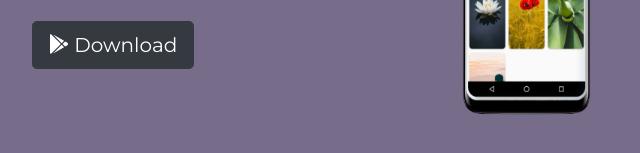
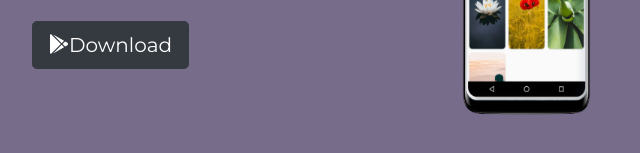
Before and after one commit to singhgurkirat/Wall-Droid, a plain HTML site: page index.html in a window 1280 px wide. Shown: the part 403-556 px from the top of the page, 160-800 px from the left. Drawn offline with nearby package versions, Linux system fonts and the light colour scheme.

Commit message:
Wall Droid Wallpaper app

```diff
--- a/index.html
+++ b/index.html
@@ -77,11 +77,10 @@
 
         <div class="col-lg-6">
           <h1 class="big-heading">Make A Phone Beautiful Space!</h1>
-          <button type="button" class="btn btn-dark btn-lg download-button"><i class="fab fa-google-play"></i><a href="application/walldroid.apk" download>
-       </a>Download</button>
+          <a a href="application/walldroid.apk" download type="button" aria-pressed="true"  class="btn btn-dark btn-lg download-button"><i class="fab fa-google-play"></i>Download</a>
      </div>
         <div class="col-lg-6">
-          <img class="title-image" src="images/samsung.png" alt="iphone-mockup">
+          <img class="title-image" src="images/samsung.png" alt="Samsung-mockup">
         </div>
 
       </div>
```
